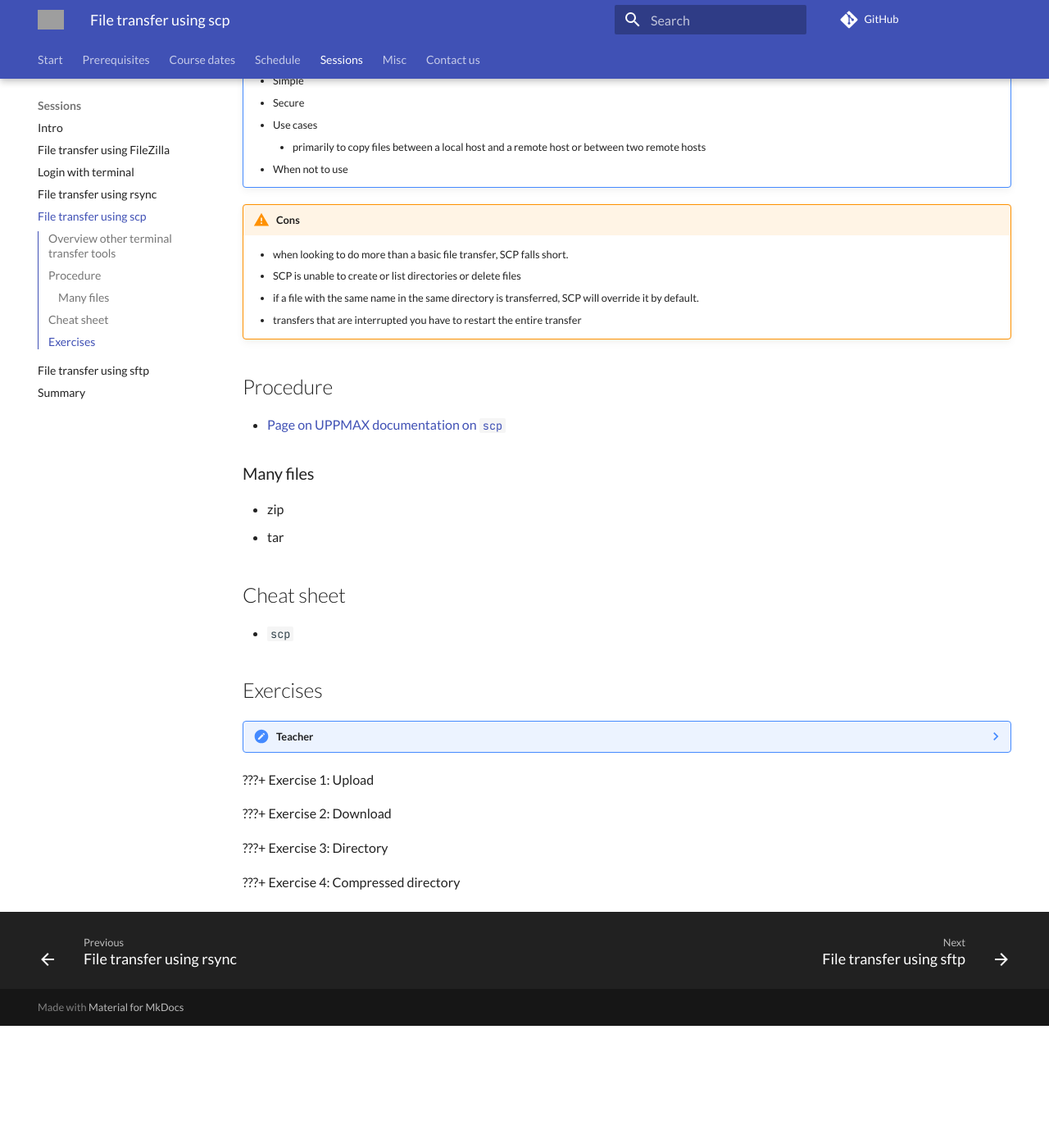
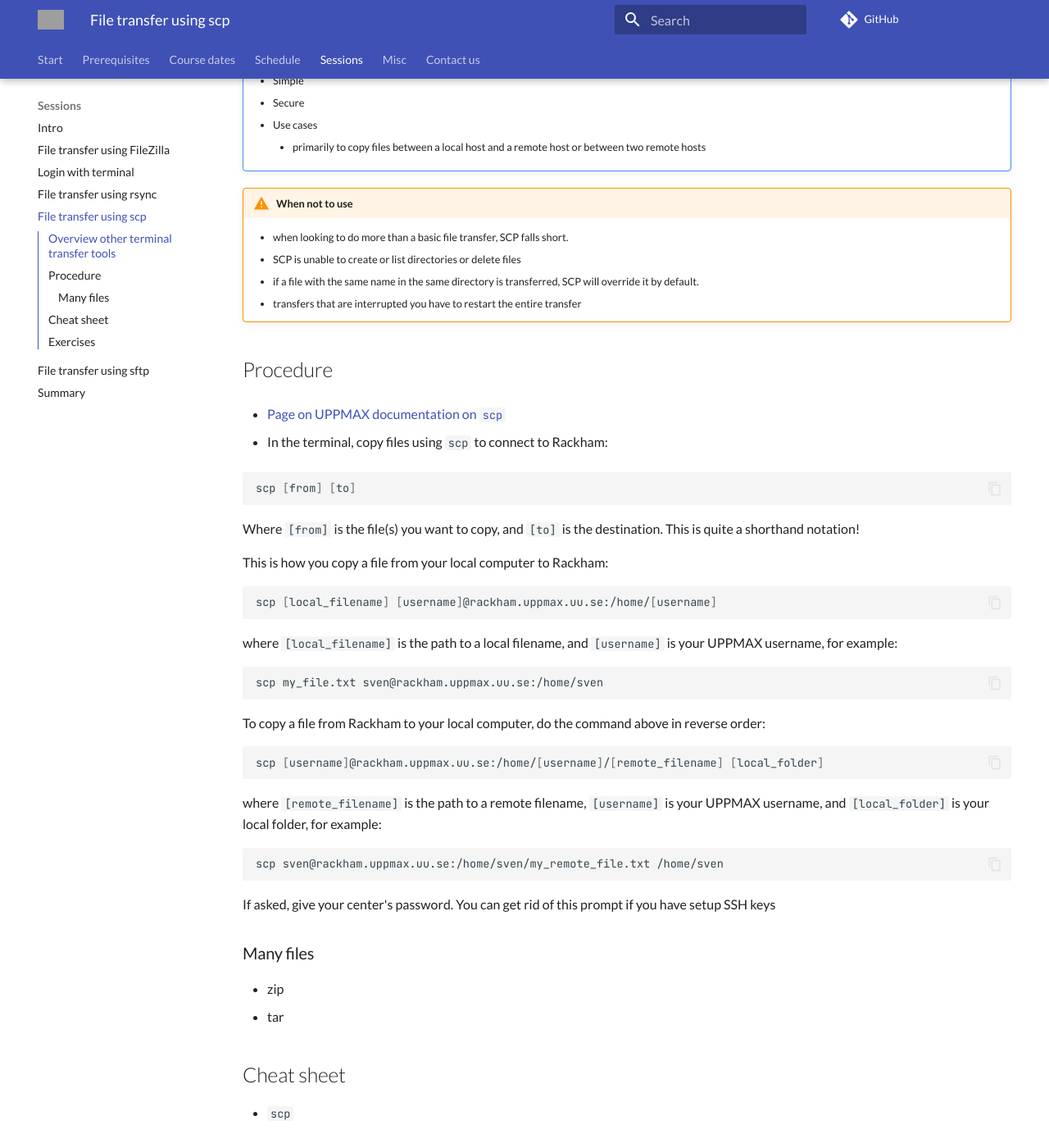
Before and after one commit to UPPMAX/naiss_file_transfer_course, an MkDocs documentation site: the page built from docs/sessions/scp/README.md, in a window 1280 px wide and 1400 px high, scrolled down 695 px. Shown: the whole window at 82% size. Built offline with MkDocs 1.6.1 and Material for MkDocs 9.7.7, drawn with Linux system fonts in a browser that asks for light colours; comment, search, counter and statistics services are not loaded; before the commit the page ends 1946 px from its top, so only the background shows below that; some of the changed text lies outside the part shown; grey boxes are pictures that could not be loaded.

Commit message:
README.md update and fixes

````diff
--- a/docs/sessions/scp/README.md
+++ b/docs/sessions/scp/README.md
@@ -47,9 +47,8 @@ Other than ``rsync`` we have the more simple tools ``scp`` and ``sftp``.
     - Secure
     - Use cases
         - primarily to copy files between a local host and a remote host or between two remote hosts
-    - When not to use
 
-!!! warning "Cons"
+!!! warning "When not to use"
 
     - when looking to do more than a basic file transfer, SCP falls short.
     - SCP is unable to create or list directories or delete files
@@ -59,6 +58,45 @@ Other than ``rsync`` we have the more simple tools ``scp`` and ``sftp``.
 ## Procedure
 
 - [Page on UPPMAX documentation on ``scp``](https://docs.uppmax.uu.se/software/rackham_file_transfer_using_scp/)
+
+- In the terminal, copy files using `scp` to connect to Rackham:
+
+```bash
+scp [from] [to]
+```
+
+Where `[from]` is the file(s) you want to copy, and `[to]` is the destination.
+This is quite a shorthand notation!
+
+This is how you copy a file from your local computer to Rackham:
+
+```bash
+scp [local_filename] [username]@rackham.uppmax.uu.se:/home/[username]
+```
+
+where `[local_filename]` is the path to a local filename,
+and `[username]` is your UPPMAX username, for example:
+
+```bash
+scp my_file.txt sven@rackham.uppmax.uu.se:/home/sven
+```
+
+To copy a file from Rackham to your local computer, do the command above in reverse order:
+
+```bash
+scp [username]@rackham.uppmax.uu.se:/home/[username]/[remote_filename] [local_folder]
+```
+
+where `[remote_filename]` is the path to a remote filename,
+`[username]` is your UPPMAX username,
+and `[local_folder]` is your local folder, for example:
+
+```bash
+scp sven@rackham.uppmax.uu.se:/home/sven/my_remote_file.txt /home/sven
+```
+
+If asked, give your center's password.
+You can get rid of this prompt if you have setup SSH keys
 
 ### Many files
 
````
Also changed, not shown: other parts of docs/sessions/scp/README.md (+1 -1 lines).
